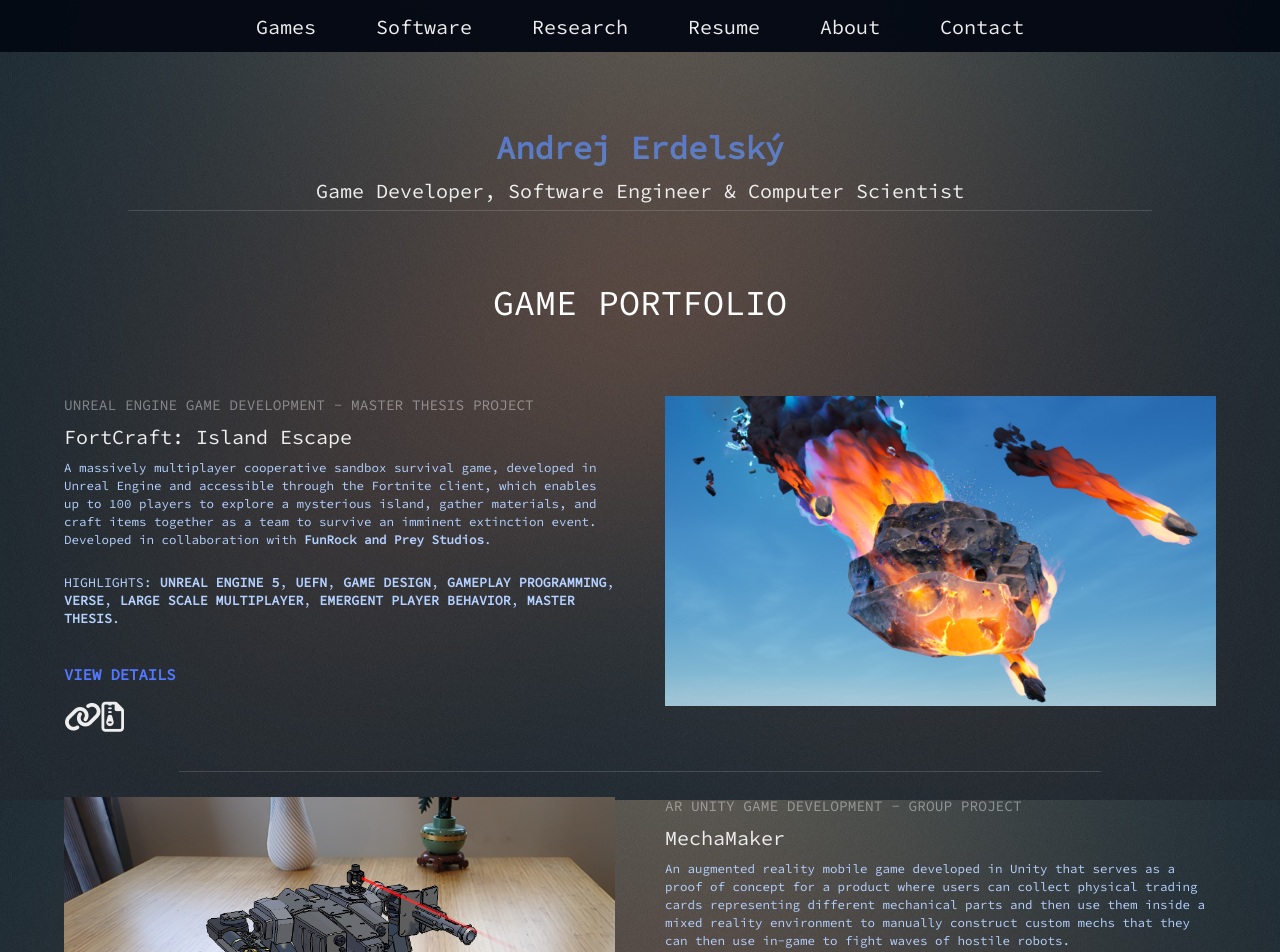
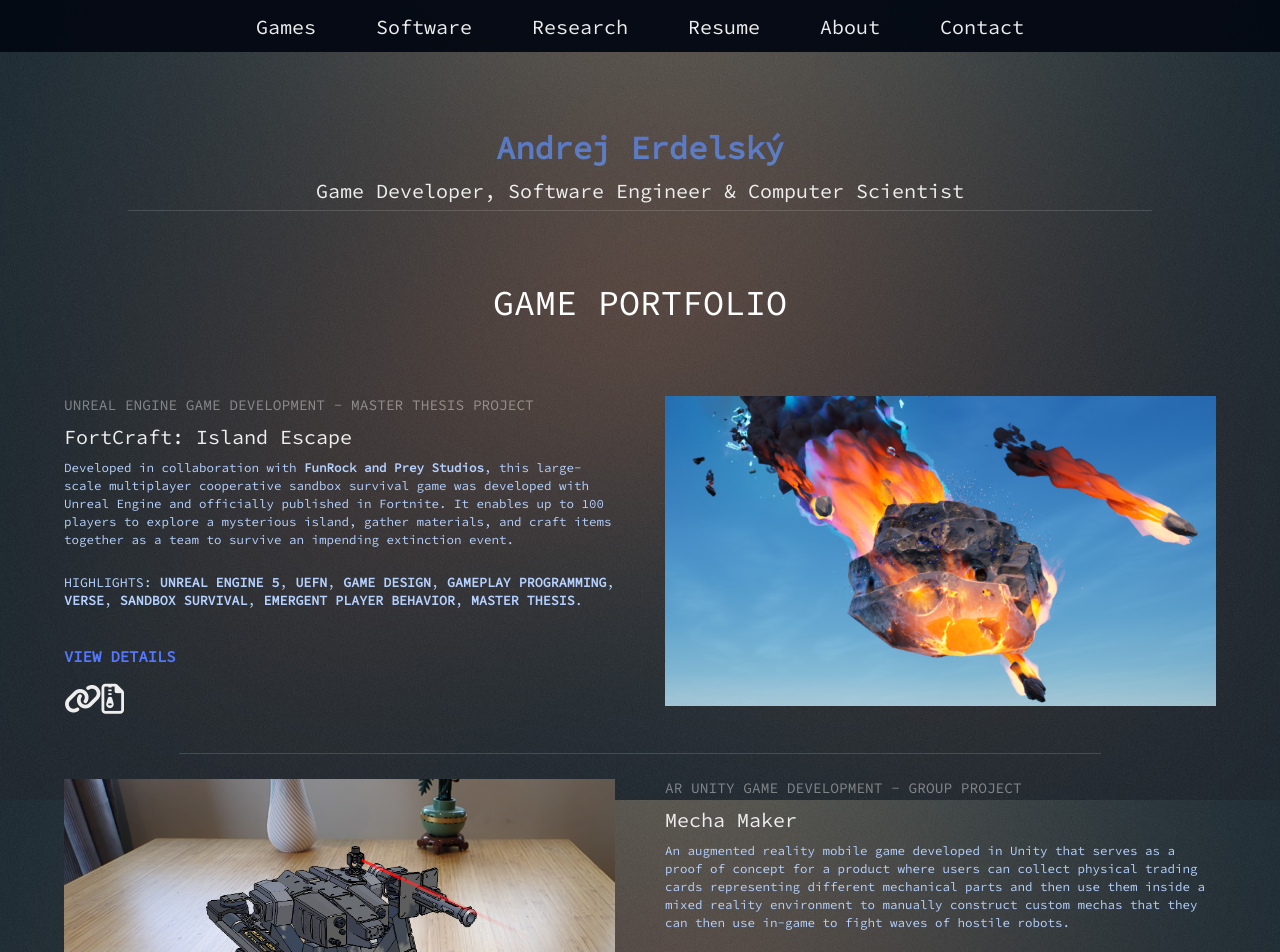
Before and after one commit to Erdandrej/Erdandrej.github.io, a Vue app: page / in a window 1280 px wide. Shown: the top 952 px of the page. Built offline with nearby package versions, Linux system fonts and the light colour scheme.

Commit message:
Rewrite uefn sections

```diff
--- a/src/components/PortfolioGames.vue
+++ b/src/components/PortfolioGames.vue
@@ -7,10 +7,9 @@
                         <h6>Unreal Engine Game Development - Master Thesis Project</h6>
                         <h1>FortCraft: Island Escape</h1>
                         <p>
-                            A massively multiplayer cooperative sandbox survival game, developed in Unreal Engine and accessible through the Fortnite client, which enables up to 100 players to explore a mysterious island, gather materials, and craft items together as a team to survive an imminent extinction event.
-                            Developed in collaboration with <strong>FunRock and Prey Studios</strong>.
+                            Developed in collaboration with <strong>FunRock and Prey Studios</strong>, this large-scale multiplayer cooperative sandbox survival game was developed with Unreal Engine and officially published in Fortnite. It enables up to 100 players to explore a mysterious island, gather materials, and craft items together as a team to survive an impending extinction event.
                         </p>
-                        <p class="cta">Highlights: <strong>Unreal Engine 5</strong>, <strong>UEFN</strong>, <strong>Game Design</strong>, <strong>Gameplay Programming</strong>, <strong>Verse</strong>, <strong>Large Scale Multiplayer</strong>, <strong>Emergent Player Behavior</strong>, <strong>Master Thesis</strong>.</p>
+                        <p class="cta">Highlights: <strong>Unreal Engine 5</strong>, <strong>UEFN</strong>, <strong>Game Design</strong>, <strong>Gameplay Programming</strong>, <strong>Verse</strong>, <strong>Sandbox Survival</strong>, <strong>Emergent Player Behavior</strong>, <strong>Master Thesis</strong>.</p>
                         <br><br>
                         <p class="cta"><router-link to="/island"><strong>View Details</strong></router-link></p>
                         <br><br>
@@ -34,9 +33,9 @@
                     </div>
                     <div class="portfolio-description">
                         <h6>AR Unity Game Development - Group Project</h6>
-                        <h1>MechaMaker</h1>
+                        <h1>Mecha Maker</h1>
                         <p>
-                            An augmented reality mobile game developed in Unity that serves as a proof of concept for a product where users can collect physical trading cards representing different mechanical parts and then use them inside a mixed reality environment to manually construct custom mechs that they can then use in-game to fight waves of hostile robots.
+                            An augmented reality mobile game developed in Unity that serves as a proof of concept for a product where users can collect physical trading cards representing different mechanical parts and then use them inside a mixed reality environment to manually construct custom mechas that they can then use in-game to fight waves of hostile robots.
                         </p>
                         <p class="cta">Highlights: <strong>Unity</strong>, <strong>C#</strong>, <strong>Game Design</strong>, <strong>Augmented Reality</strong>, <strong>Image Tracking</strong>, <strong>AR Foundation</strong>, <strong>Mobile Application</strong>, <strong>FMOD</strong>.</p>
                         <br><br>
--- a/src/components/PortfolioResearch.vue
+++ b/src/components/PortfolioResearch.vue
@@ -10,10 +10,10 @@
                         <p>
                         My MSc thesis work from the Game Design and Technology program at the University of Gothenburg.
                         This research thesis explores how sandbox game mechanics can be designed to foster emergent, community-driven cooperative behavior among players, particularly through the organic formation of role hierarchies.
-                        The project combines academic research on game psychology, player motivation, and multiplayer system dynamics with iterative design and empirical playtesting.
+                        The project combines academic research on game design theory, psychology of player motivation, and multiplayer community dynamics with iterative design and empirical playtesting.
                         It aims to contribute practical design guidelines for future games seeking to cultivate deep social interaction and self-sustaining player communities that extend beyond the sum of their individual mechanics.
                         </p>
-                        <p class="cta">Highlights: <strong>Game Design</strong>, <strong>Emergent Player Behavior</strong> , <strong>Empirical Playtesting</strong>, <strong>Player Motivation</strong>, <strong>Multiplayer System Dynamics</strong>, <strong>Game Psychology</strong>.</p>
+                        <p class="cta">Highlights: <strong>Game Design</strong>, <strong>Emergent Player Behavior</strong> , <strong>Empirical Playtesting</strong>, <strong>Player Motivation</strong>, <strong>Multiplayer Community Dynamics</strong>, <strong>Game Psychology</strong>.</p>
                     </div>
                 </div>
 
--- a/src/components/ProjectDescriptions/IslandDescript.vue
+++ b/src/components/ProjectDescriptions/IslandDescript.vue
@@ -2,8 +2,9 @@
     <div>
         <p>
             My Game Design and Technology Master Thesis Project at the University of Gothenburg made in collaboration with our partners at <strong>FunRock and Prey Studios</strong>.
-            This is a prototype for a cooperative multiplayer sandbox game, playable through the Fortnite client, designed as a research vehicle to explore how game mechanics can encourage players to self-organize into cooperative role hierarchies within an open-ended, minimally guided sandbox environment.
-            The core gameplay revolves around survival, resource management, crafting, and exploration—activities that inherently benefit from task specialization and team coordination.
+            This is a prototype for a cooperative multiplayer sandbox game, published in the Fortnite client, designed as a research vehicle to explore how game mechanics can encourage players to self-organize into cooperative role hierarchies within an open-ended, minimally guided sandbox environment.
+            The core gameplay revolves around survival, resource management, crafting, and exploration activities that inherently benefit from task specialization and team coordination.
+            Thanks to the Fortnite Creator Program, this game is capable of generating revenue.
         </p>
         <br><br>
         <p>
--- a/src/views/ProjectViews/Mecha.vue
+++ b/src/views/ProjectViews/Mecha.vue
@@ -12,7 +12,7 @@ export default {
   data: () => {
       return {
           projectDetails: {
-              title: "MechaMaker",
+              title: "Mecha Maker",
               subtitle: "Unity AR Game Group Project",
               mainImage: {name: "Mecha1.png", index: 0},
               images: [[
```
